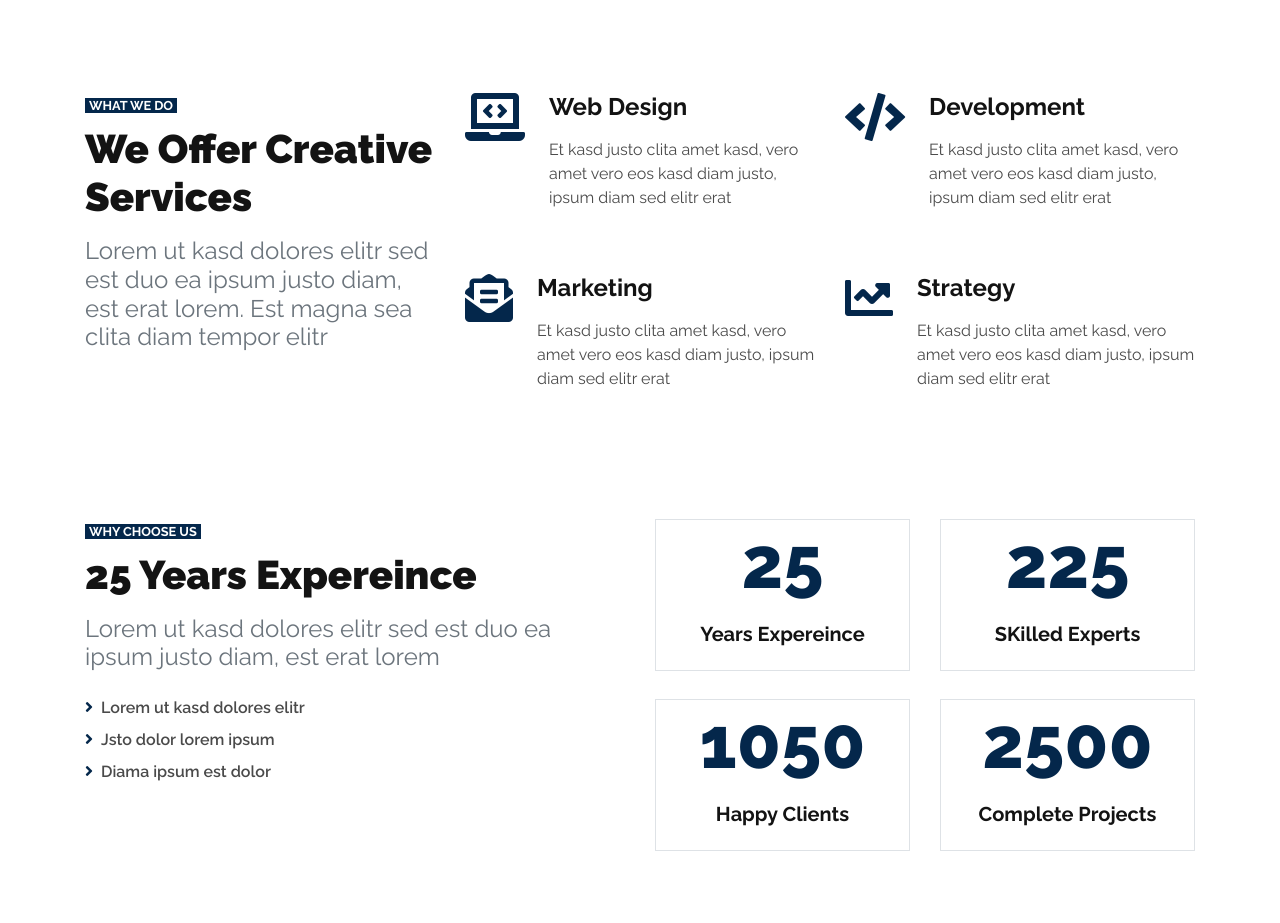
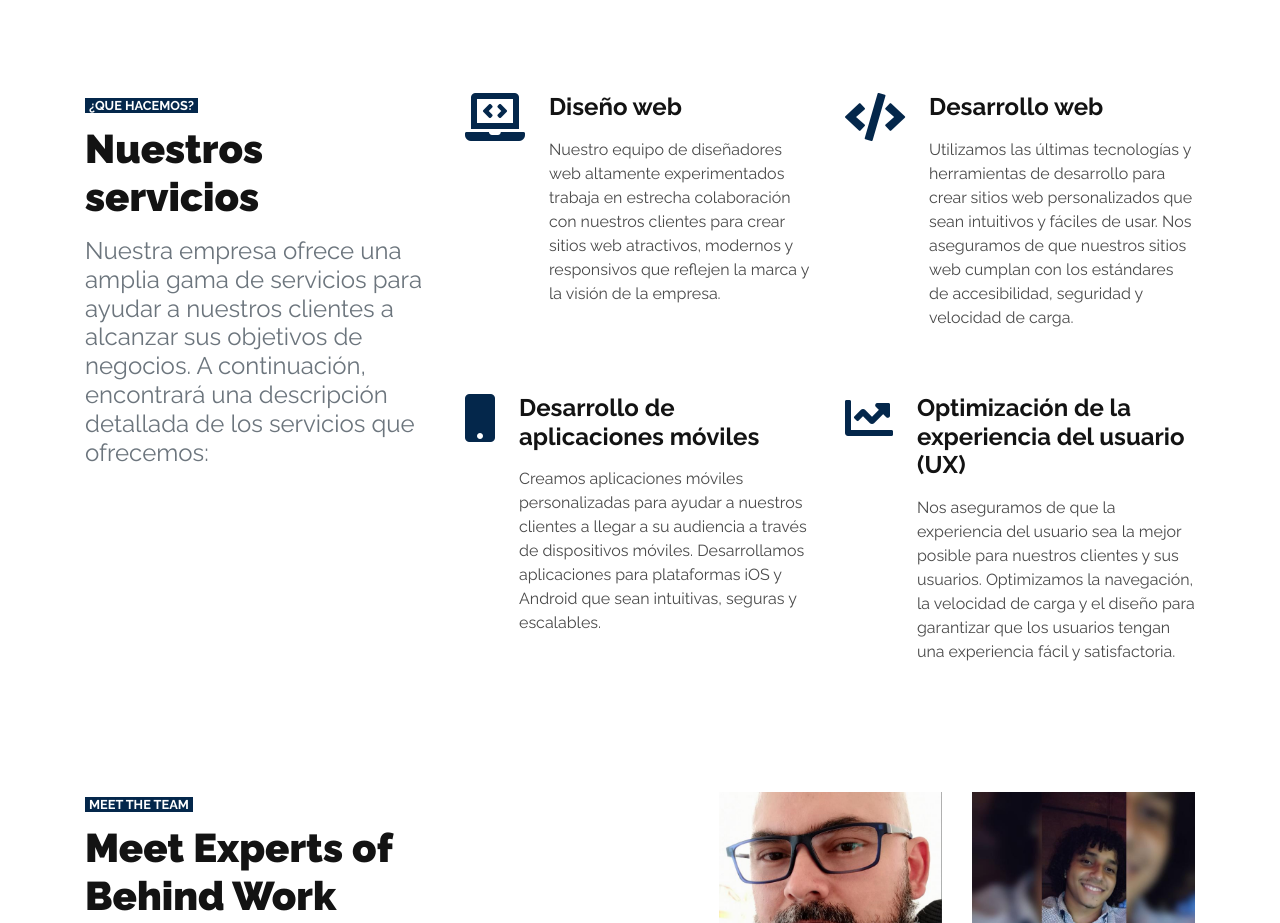
Before and after one commit to d4v1dl3mus/demo.noho.github.io, a plain HTML site: page index.html in a window 1280 px wide. Shown: the part 1652-2575 px from the top of the page. Drawn offline with nearby package versions, Linux system fonts and the light colour scheme.

Commit message:
actualizar textos

```diff
--- a/index.html
+++ b/index.html
@@ -43,8 +43,8 @@
                         <a href="index.html" class="nav-item nav-link ">Inicio</a>
                         <a href="#about" class="nav-item nav-link">Sobre nosotros</a>
                         <a href="#services" class="nav-item nav-link">Servicios</a>
-                        <a href="pricing.html" class="nav-item nav-link">Precios</a>
-                        <div class="nav-item dropdown">
+                        <a href="#pricing" class="nav-item nav-link">Precios</a>
+                        <div class="d-none nav-item dropdown">
                             <a href="#" class="nav-link dropdown-toggle" data-toggle="dropdown">Pages</a>
                             <div class="dropdown-menu border-0 rounded-0 m-0">
                                 <a href="blog.html" class="dropdown-item">Blog Grid</a>
@@ -70,21 +70,25 @@
             </ol>
             <div class="carousel-inner">
                 <div class="carousel-item active">
-                    <img class="img-fluid" src="img/equipo-programadores-mixtos-que-trabajan-proyectos-grupales-multiples-pantallas-que-muestran-codigo-ejecucion-su-oficina-inicio-codificador-apuntando-lapiz-pantalla-computadora-codigo-compilaci.webp" alt="Image">
+                    <img class="img-fluid"
+                        src="img/equipo-programadores-mixtos-que-trabajan-proyectos-grupales-multiples-pantallas-que-muestran-codigo-ejecucion-su-oficina-inicio-codificador-apuntando-lapiz-pantalla-computadora-codigo-compilaci.webp"
+                        alt="Image">
                     <div class="carousel-caption d-flex align-items-center justify-content-center">
                         <div class="p-5" style="width: 100%; max-width: 900px;">
-                            <h5 class="text-white text-uppercase mb-md-3">Creative Agency</h5>
-                            <h1 class="display-3 text-white mb-md-4">Creative Services For Brands Grow</h1>
+                            <h5 class="d-none text-white text-uppercase mb-md-3">Creative Agency</h5>
+                            <h1 class="display-3 text-white mb-md-4">Libere el potencial de su marca con nuestros servicios</h1>
                             <a href="" class="btn btn-primary py-md-2 px-md-4 font-weight-semi-bold mt-2 d-none">Learn
                                 More</a>
                         </div>
                     </div>
                 </div>
                 <div class="carousel-item">
-                    <img class="img-fluid" src="img/programer-sitting-at-desk-with-multiple-screens-running-code-talking-with-colleague-about-artificial-intelligence-algorithm-software-developers-doing-innovative-artificial-intelligence-project.jpg" alt="Image">
+                    <img class="img-fluid"
+                        src="img/programer-sitting-at-desk-with-multiple-screens-running-code-talking-with-colleague-about-artificial-intelligence-algorithm-software-developers-doing-innovative-artificial-intelligence-project.jpg"
+                        alt="Image">
                     <div class="carousel-caption d-flex align-items-center justify-content-center">
                         <div class="p-5" style="width: 100%; max-width: 900px;">
-                            <h5 class="text-white text-uppercase mb-md-3">Creative Agency</h5>
+                            <h5 class="d-none text-white text-uppercase mb-md-3">Creative Agency</h5>
                             <h1 class="display-3 text-white mb-md-4">Highly Professional Team Members</h1>
                             <a href="" class="btn btn-primary py-md-2 px-md-4 font-weight-semi-bold mt-2 d-none">Learn
                                 More</a>
@@ -92,10 +96,11 @@
                     </div>
                 </div>
                 <div class="carousel-item">
-                    <img class="img-fluid" src="img/Software-Developer-Web-Developer-Programmer-6521720.jpg" alt="Image">
+                    <img class="img-fluid" src="img/Software-Developer-Web-Developer-Programmer-6521720.jpg"
+                        alt="Image">
                     <div class="carousel-caption d-flex align-items-center justify-content-center">
                         <div class="p-5" style="width: 100%; max-width: 900px;">
-                            <h5 class="text-white text-uppercase mb-md-3">Creative Agency</h5>
+                            <h5 class="d-none text-white text-uppercase mb-md-3">Creative Agency</h5>
                             <h1 class="display-3 text-white mb-md-4">Happy Clients & Positive Reviews</h1>
                             <a href="" class="btn btn-primary py-md-2 px-md-4 font-weight-semi-bold mt-2 d-none">Learn
                                 More</a>
@@ -117,7 +122,8 @@
                 </div>
                 <div class="col-lg-7 mt-5 mt-lg-0">
                     <small class="bg-primary text-white text-uppercase font-weight-bold px-1">¿Quienes somos?</small>
-                    <h1 class="mt-2 mb-4">Desarrollo de Software de Vanguardia: Soluciones Personalizadas para Tu Negocio</h1>
+                    <h1 class="mt-2 mb-4">Desarrollo de Software: Soluciones Personalizadas para Tu
+                        Negocio</h1>
                     <p class="mb-4">Nuestra empresa se dedica al desarrollo de software de alta calidad y personalizado
                         para satisfacer las necesidades de nuestros clientes. Contamos con un equipo de expertos en
                         tecnología con amplia experiencia en la industria, lo que nos permite ofrecer soluciones
@@ -169,10 +175,11 @@
         <div class="container">
             <div class="row">
                 <div class="col-lg-4 mb-5">
-                    <small class="bg-primary text-white text-uppercase font-weight-bold px-1">What we do</small>
-                    <h1 class="mt-2 mb-3">We Offer Creative Services</h1>
-                    <h4 class="font-weight-normal text-muted mb-4">Lorem ut kasd dolores elitr sed est duo ea ipsum
-                        justo diam, est erat lorem. Est magna sea clita diam tempor elitr</h4>
+                    <small class="bg-primary text-white text-uppercase font-weight-bold px-1">¿Que hacemos?</small>
+                    <h1 class="mt-2 mb-3">Nuestros servicios</h1>
+                    <h4 class="font-weight-normal text-muted mb-4">Nuestra empresa ofrece una amplia gama de servicios
+                        para ayudar a nuestros clientes a alcanzar sus objetivos de negocios. A continuación, encontrará
+                        una descripción detallada de los servicios que ofrecemos:</h4>
                     <a href="" class="d-none btn btn-primary py-md-2 px-md-4 font-weight-semi-bold">Discover More</a>
                 </div>
                 <div class="col-lg-8">
@@ -181,9 +188,10 @@
                             <div class="d-flex">
                                 <i class="fa fa-3x fa-laptop-code text-primary mr-4"></i>
                                 <div class="d-flex flex-column">
-                                    <h4 class="font-weight-bold mb-3">Web Design</h4>
-                                    <p>Et kasd justo clita amet kasd, vero amet vero eos kasd diam justo, ipsum diam sed
-                                        elitr erat</p>
+                                    <h4 class="font-weight-bold mb-3">Diseño web</h4>
+                                    <p>Nuestro equipo de diseñadores web altamente experimentados trabaja en estrecha
+                                        colaboración con nuestros clientes para crear sitios web atractivos, modernos y
+                                        responsivos que reflejen la marca y la visión de la empresa.</p>
                                     <a class="d-none font-weight-semi-bold" href="">Read More <i
                                             class="fa fa-angle-double-right"></i></a>
                                 </div>
@@ -193,9 +201,11 @@
                             <div class="d-flex">
                                 <i class="fa fa-3x fa-code text-primary mr-4"></i>
                                 <div class="d-flex flex-column">
-                                    <h4 class="font-weight-bold mb-3">Development</h4>
-                                    <p>Et kasd justo clita amet kasd, vero amet vero eos kasd diam justo, ipsum diam sed
-                                        elitr erat</p>
+                                    <h4 class="font-weight-bold mb-3">Desarrollo web</h4>
+                                    <p>Utilizamos las últimas tecnologías y herramientas de desarrollo para crear sitios
+                                        web personalizados que sean intuitivos y fáciles de usar. Nos aseguramos de que
+                                        nuestros sitios web cumplan con los estándares de accesibilidad, seguridad y
+                                        velocidad de carga.</p>
                                     <a class="d-none font-weight-semi-bold" href="">Read More <i
                                             class="fa fa-angle-double-right"></i></a>
                                 </div>
@@ -203,11 +213,14 @@
                         </div>
                         <div class="col-md-6 mb-5">
                             <div class="d-flex">
-                                <i class="fa fa-3x fa-envelope-open-text text-primary mr-4"></i>
+                                <!-- <i class="fa fa-3x fa-envelope-open-text text-primary mr-4"></i> -->
+                                <i class="fa fa-3x fa-solid fa-mobile text-primary mr-4"></i>
                                 <div class="d-flex flex-column">
-                                    <h4 class="font-weight-bold mb-3">Marketing</h4>
-                                    <p>Et kasd justo clita amet kasd, vero amet vero eos kasd diam justo, ipsum diam sed
-                                        elitr erat</p>
+                                    <h4 class="font-weight-bold mb-3">Desarrollo de aplicaciones móviles</h4>
+                                    <p>Creamos aplicaciones móviles personalizadas para ayudar a nuestros clientes a
+                                        llegar a su audiencia a través de dispositivos móviles. Desarrollamos
+                                        aplicaciones para plataformas iOS y Android que sean intuitivas, seguras y
+                                        escalables.</p>
                                     <a class="d-none font-weight-semi-bold" href="">Read More <i
                                             class="fa fa-angle-double-right"></i></a>
                                 </div>
@@ -217,9 +230,12 @@
                             <div class="d-flex">
                                 <i class="fa fa-3x fa-chart-line text-primary mr-4"></i>
                                 <div class="d-flex flex-column">
-                                    <h4 class="font-weight-bold mb-3">Strategy</h4>
-                                    <p>Et kasd justo clita amet kasd, vero amet vero eos kasd diam justo, ipsum diam sed
-                                        elitr erat</p>
+                                    <h4 class="font-weight-bold mb-3">Optimización de la experiencia del usuario (UX)
+                                    </h4>
+                                    <p>Nos aseguramos de que la experiencia del usuario sea la mejor posible para
+                                        nuestros clientes y sus usuarios. Optimizamos la navegación, la velocidad de
+                                        carga y el diseño para garantizar que los usuarios tengan una experiencia fácil
+                                        y satisfactoria.</p>
                                     <a class="d-none font-weight-semi-bold" href="">Read More <i
                                             class="fa fa-angle-double-right"></i></a>
                                 </div>
@@ -234,7 +250,7 @@
 
 
     <!-- Features Start -->
-    <div class="container-fluid pt-5 pb-2">
+    <div class="d-none  container-fluid pt-5 pb-2">
         <div class="container">
             <div class="row">
                 <div class="col-lg-6 mb-5">
@@ -401,7 +417,7 @@
 
     <!-- Pricing Plan Start -->
     <div class="container-fluid pt-5 pricing">
-        <div class="container">
+        <div class="container" id="pricing">
             <div class="row">
                 <div class="col-lg-7">
                     <div class="row">
```
